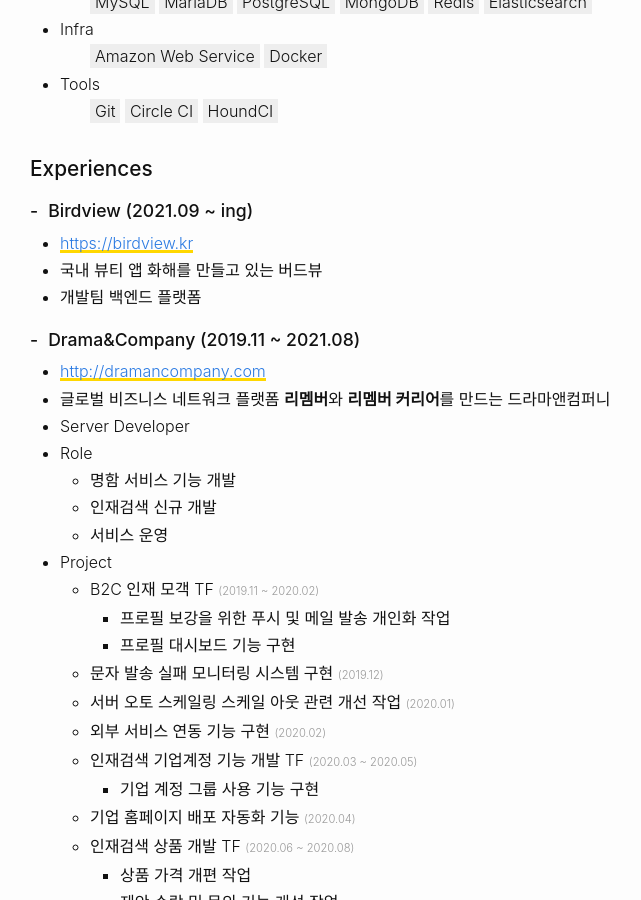
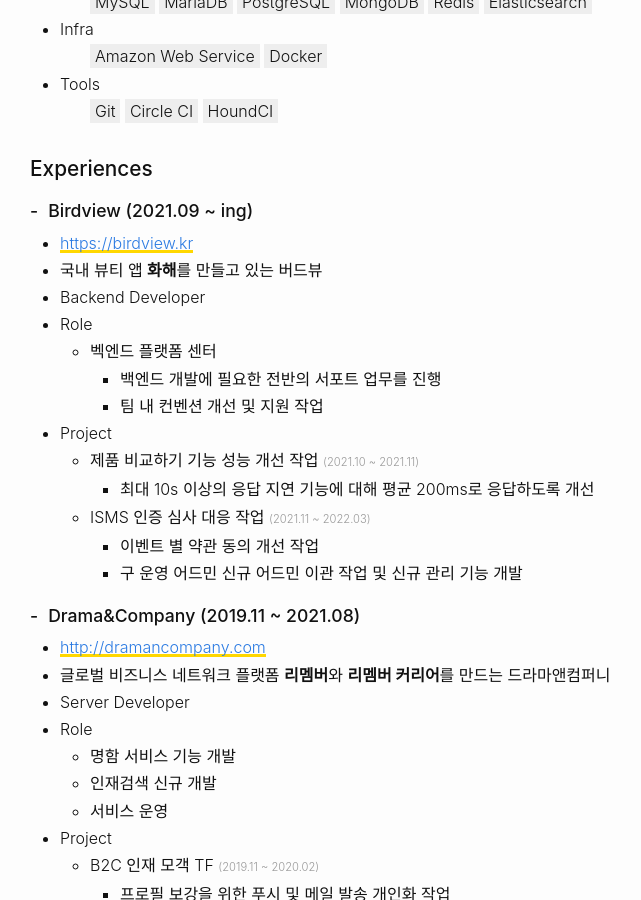
Before and after one commit to dizy64/dizy64.github.io, a Jekyll site: the page built from about/index.html, in a window 1280 px wide and 900 px high, scrolled down 924 px. Shown: the whole window, without its empty margins (0-641 px from the left). Built offline with Jekyll 4.4.1, drawn with Linux system fonts in a browser that asks for light colours; some web fonts are replaced.

Commit message:
프로필 내용을 추가하다

```diff
--- a/about/index.html
+++ b/about/index.html
@@ -98,8 +98,33 @@ permalink: /about/
 
     <ul>
       <li><a href="https://birdview.kr">https://birdview.kr</a></li>
-      <li>국내 뷰티 앱 화해를 만들고 있는 버드뷰</li>
-      <li>개발팀 백엔드 플랫폼</li>
+      <li>국내 뷰티 앱 <strong>화해</strong>를 만들고 있는 버드뷰</li>
+      <li>Backend Developer</li>
+      <li>Role
+        <ul>
+          <li>벡엔드 플랫폼 센터
+            <ul>
+              <li>백엔드 개발에 필요한 전반의 서포트 업무를 진행</li>
+              <li>팀 내 컨벤션 개선 및 지원 작업</li>
+            </ul>
+          </li>
+        </ul>
+      </li>
+      <li>Project
+        <ul>
+          <li>제품 비교하기 기능 성능 개선 작업 <span class="period">(2021.10 ~ 2021.11)</span>
+            <ul>
+              <li>최대 10s 이상의 응답 지연 기능에 대해 평균 200ms로 응답하도록 개선</li>
+            </ul>
+          </li>
+          <li>ISMS 인증 심사 대응 작업 <span class="period">(2021.11 ~ 2022.03)</span>
+            <ul>
+              <li>이벤트 별 약관 동의 개선 작업</li>
+              <li>구 운영 어드민 신규 어드민 이관 작업 및 신규 관리 기능 개발</li>
+            </ul>
+          </li>
+        </ul>
+      </li>
     </ul>
 
     <h2>Drama&Company (2019.11 ~ 2021.08)</h2>
```
